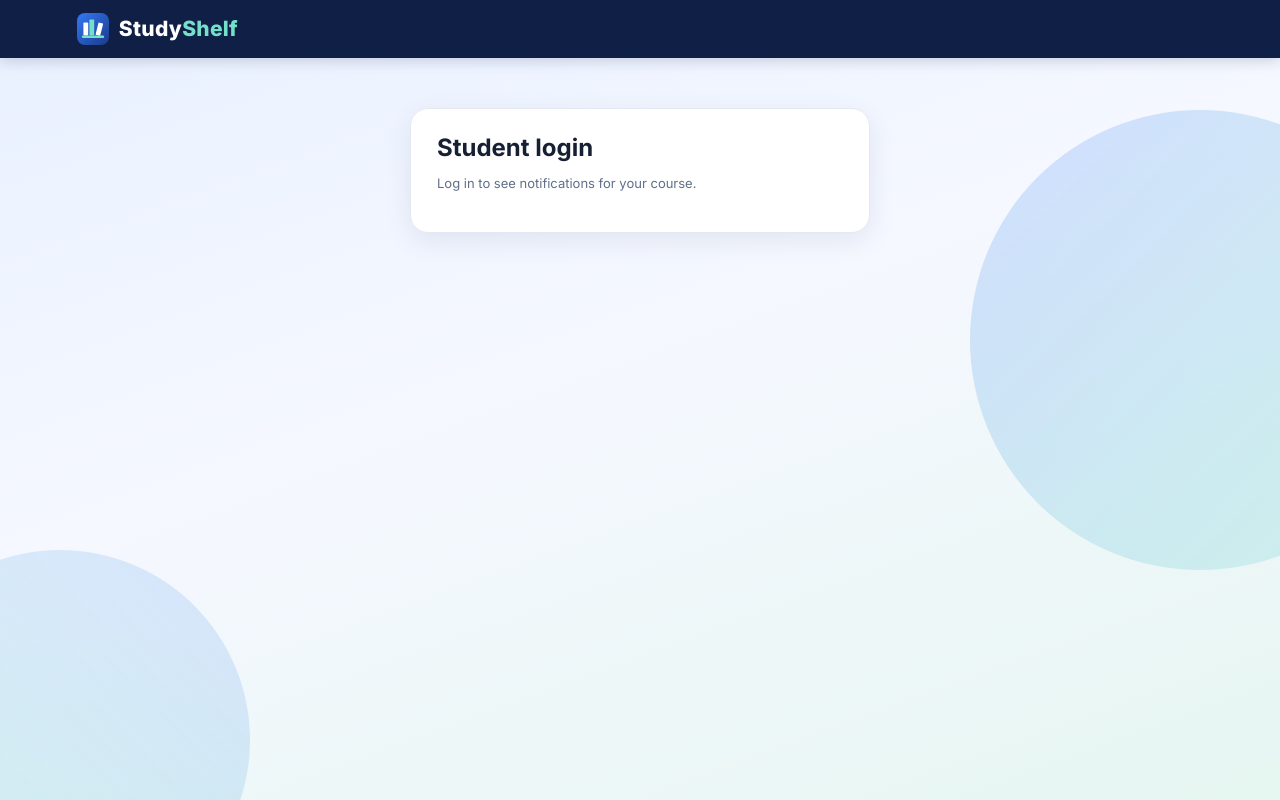
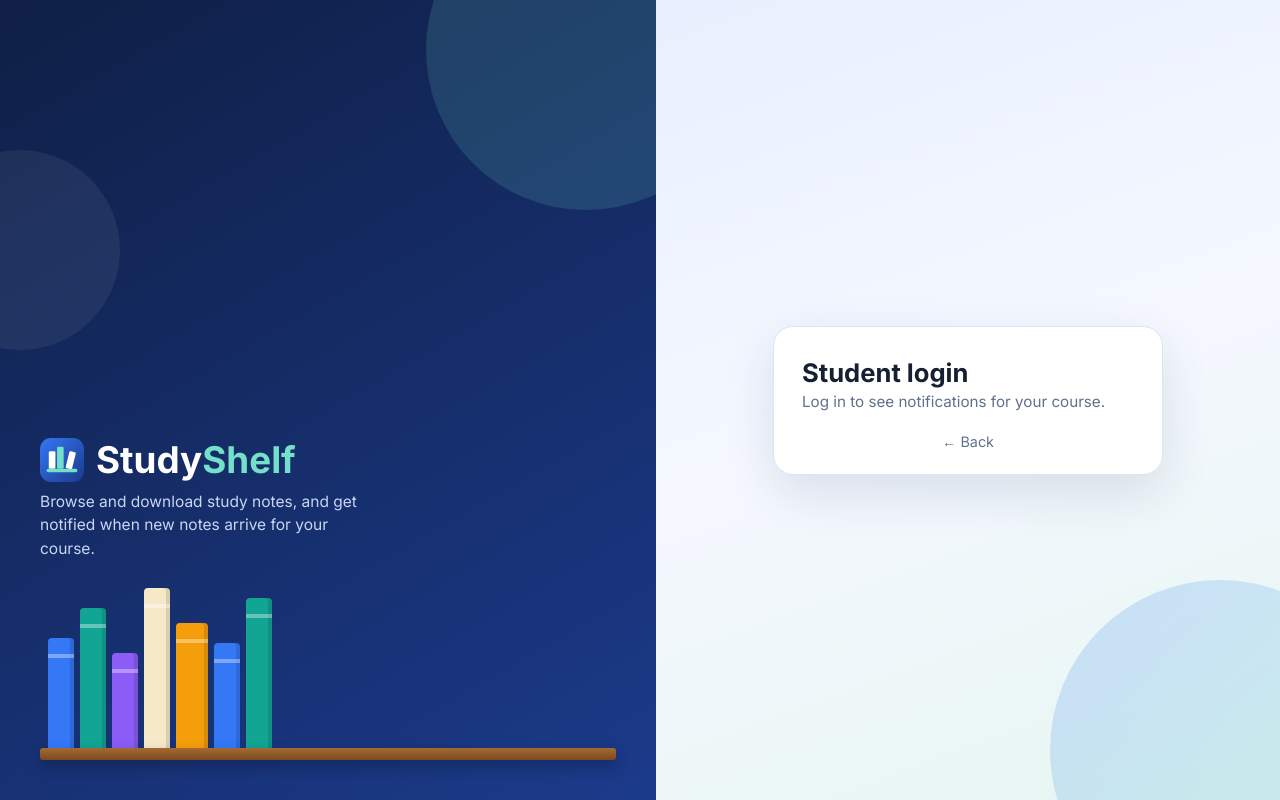
Before and after one commit to DarshanPawar-devp/Study-Shelf, a Python web app: template templates/student_auth.html in a window 1280 px wide. Run offline with Jinja, Linux system fonts and the light colour scheme; the template is opened without the code that fills it, so the values that code supplies are empty.

Commit message:
Add files via upload

```diff
--- a/templates/student_auth.html
+++ b/templates/student_auth.html
@@ -7,31 +7,48 @@
     <title>
         {% if mode == 'register' %}Create account{% elif mode == 'forgot' %}Forgot password{% elif mode == 'reset' %}New password{% elif mode == 'setup' %}Not set up{% else %}Student login{% endif %}
         | StudyShelf</title>
+    <link rel="icon" type="image/svg+xml" href="{{ url_for('static', filename='logo.svg') }}">
     {% include "_fonts.html" %}
-    <link rel="stylesheet" href="{{ url_for('static', filename='style.css') }}">
+    <link rel="stylesheet" href="{{ url_for('static', filename='login.css') }}">
 </head>
 
 <body>
-    {% include "_header.html" %}
 
-    <main>
-        <section class="ss-auth">
-            <div class="ss-card">
+    <!-- LEFT: branding and the bookshelf (same as the admin login) -->
+    <div class="shelf-side">
+        <h1><img src="{{ url_for('static', filename='logo.svg') }}" alt="" class="login-logo" width="44" height="44">Study<span>Shelf</span></h1>
+        <p>Browse and download study notes, and get notified when new notes arrive for your course.</p>
+        <br>
+        <div class="books">
+            <div class="book b1"></div>
+            <div class="book b2"></div>
+            <div class="book b3"></div>
+            <div class="book b4"></div>
+            <div class="book b5"></div>
+            <div class="book b6"></div>
+            <div class="book b7"></div>
+        </div>
+        <div class="shelf-board"></div>
+    </div>
+
+    <!-- RIGHT: the student form -->
+    <div class="form-side">
+        <div class="login-box">
 
                 {% if mode == 'setup' %}
-                <h1>Student accounts are not set up yet</h1>
-                <p class="ss-muted">The site owner still needs to finish the setup (see STUDENT_FEATURES.md).
+                <h2>Student accounts are not set up yet</h2>
+                <p class="sub">The site owner still needs to finish the setup (see STUDENT_FEATURES.md).
                     You can still browse and download notes.</p>
-                <a class="ss-btn" href="/courses">Browse notes</a>
+                <a class="login-btn btn-link" href="/courses">Browse notes</a>
 
                 {% else %}
-                <h1>
+                <h2>
                     {% if mode == 'register' %}Create your account
                     {% elif mode == 'forgot' %}Forgot your password?
                     {% elif mode == 'reset' %}Choose a new password
                     {% else %}Student login{% endif %}
-                </h1>
-                <p class="ss-muted">
+                </h2>
+                <p class="sub">
                     {% if mode == 'register' %}Pick your course to get notifications when new notes are uploaded.
                     {% elif mode == 'forgot' %}Enter your email and we will send you a reset link.
                     {% elif mode == 'reset' %}Enter a new password for your account.
@@ -54,7 +71,7 @@
                             <button type="button" class="ss-link-btn" data-toggle-pw>Show</button>
                         </span>
                     </label>
-                    <button type="submit" class="ss-btn">Log in</button>
+                    <button type="submit" class="login-btn">Log in</button>
                 </form>
                 <p class="ss-links">
                     <a href="/student/forgot">Forgot password?</a> &middot;
@@ -92,7 +109,7 @@
                     <label class="ss-field">Year <small>(optional)</small>
                         <select name="year" id="year"><option value="">All years</option></select>
                     </label>
-                    <button type="submit" class="ss-btn">Create account</button>
+                    <button type="submit" class="login-btn">Create account</button>
                 </form>
                 <p class="ss-links">Already have an account? <a href="/student/login">Log in</a></p>
 
@@ -102,7 +119,7 @@
                     <label class="ss-field">Email
                         <input type="email" name="email" autocomplete="email" required>
                     </label>
-                    <button type="submit" class="ss-btn">Send reset link</button>
+                    <button type="submit" class="login-btn">Send reset link</button>
                 </form>
                 <p class="ss-links"><a href="/student/login">Back to login</a></p>
 
@@ -116,15 +133,16 @@
                             <button type="button" class="ss-link-btn" data-toggle-pw>Show</button>
                         </span>
                     </label>
-                    <button type="submit" class="ss-btn">Save new password</button>
+                    <button type="submit" class="login-btn">Save new password</button>
                 </form>
                 <p class="ss-alert" id="resetMsg" role="status" hidden></p>
                 <p class="ss-links"><a href="/student/login">Back to login</a></p>
                 {% endif %}
                 {% endif %}
-            </div>
-        </section>
-    </main>
+
+            <a href="/" class="back-link">&larr; Back</a>
+        </div>
+    </div>
 
     <script src="{{ url_for('static', filename='auth.js') }}"></script>
 </body>
```
